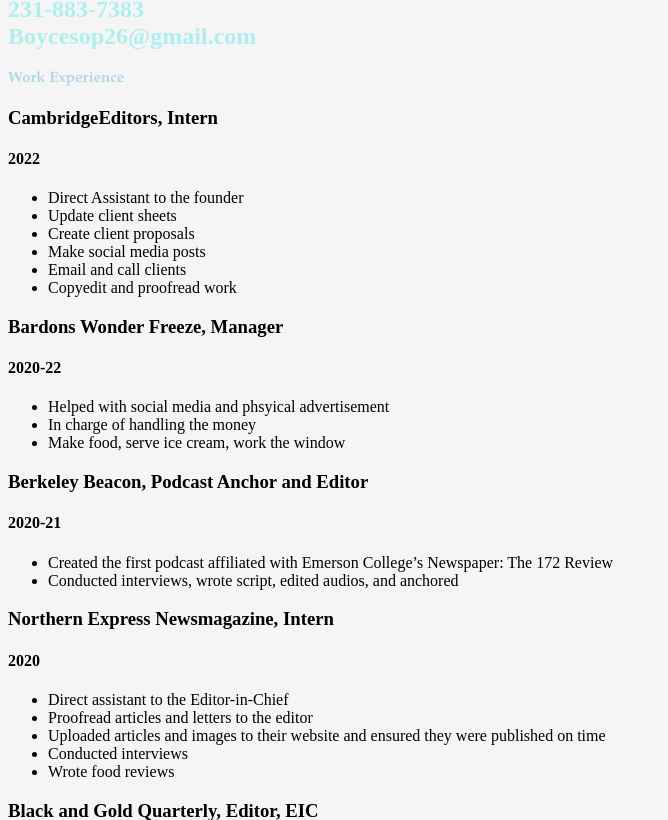
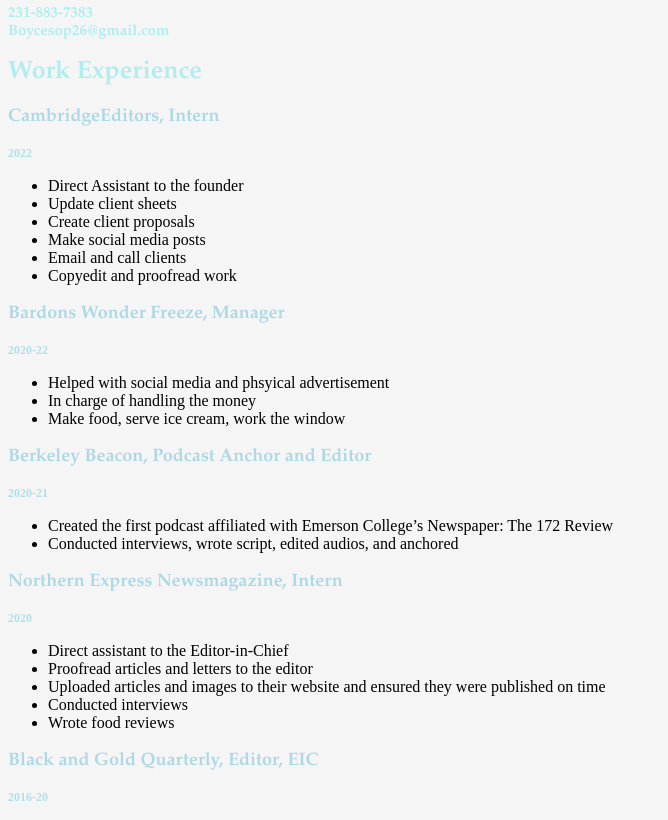
Before and after one commit to bboycer/bboycer.github.io, a plain HTML site: page index.html in a window 1280 px wide. Shown: the part 50-870 px from the top of the page, without its empty margins (0-668 px from the left). Drawn offline with Linux system fonts and the light colour scheme.

Commit message:
Update stylesheet.css

```diff
--- a/stylesheet.css
+++ b/stylesheet.css
@@ -2,29 +2,23 @@
     body{
         background-color: whitesmoke;
     }
- p.light {
-  font-weight: lighter;
-  font-family: "Courier New";
-  font-size: 10px;
-}
     h1{
-        color: lightblue;
-        font-weight: 900;
+        color: paleturquoise;
         font-family: "Garamond";
-        font-size: 15px;
+        font-size: 25px;
     }
 
     h2{
         color: paleturquoise;
+        font-family: "Garamond";
+        font-size: 15px;
     }
-p.thick {
-  font-weight: bold;
-  font-family: "Garamond";
-  font-size: 12px;
-
-}
-
-p.thicker {
-  font-weight: 900;
-  font-family: "Garamond";
-  font-size: 15px;
+    h3{
+        color: lightblue;
+        font-family: "Garamond";
+        font-size: 18px;
+    }
+    h4{
+        color: PowderBlue;
+        font-famiy: "Courier New";
+        font-size: 12px;
```
